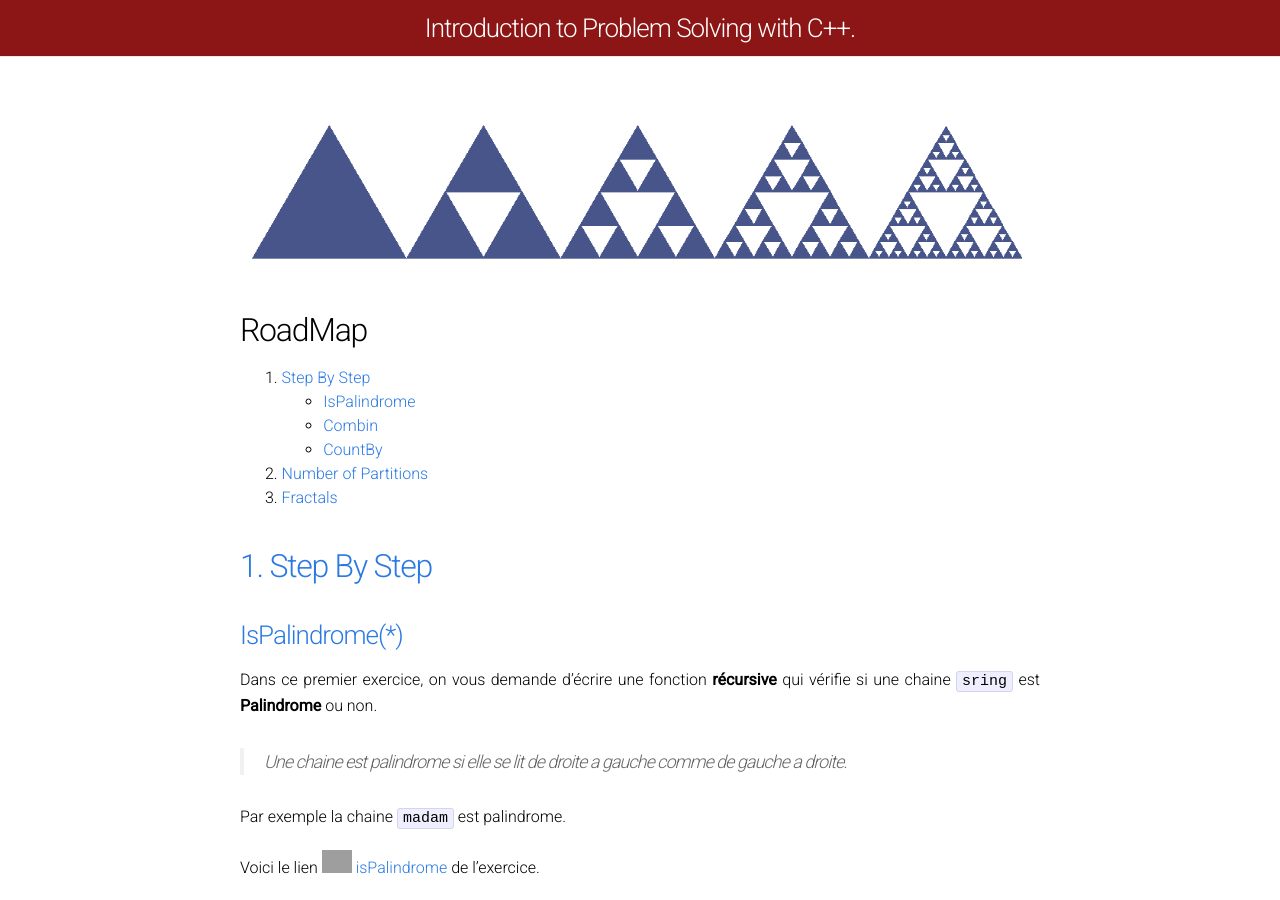
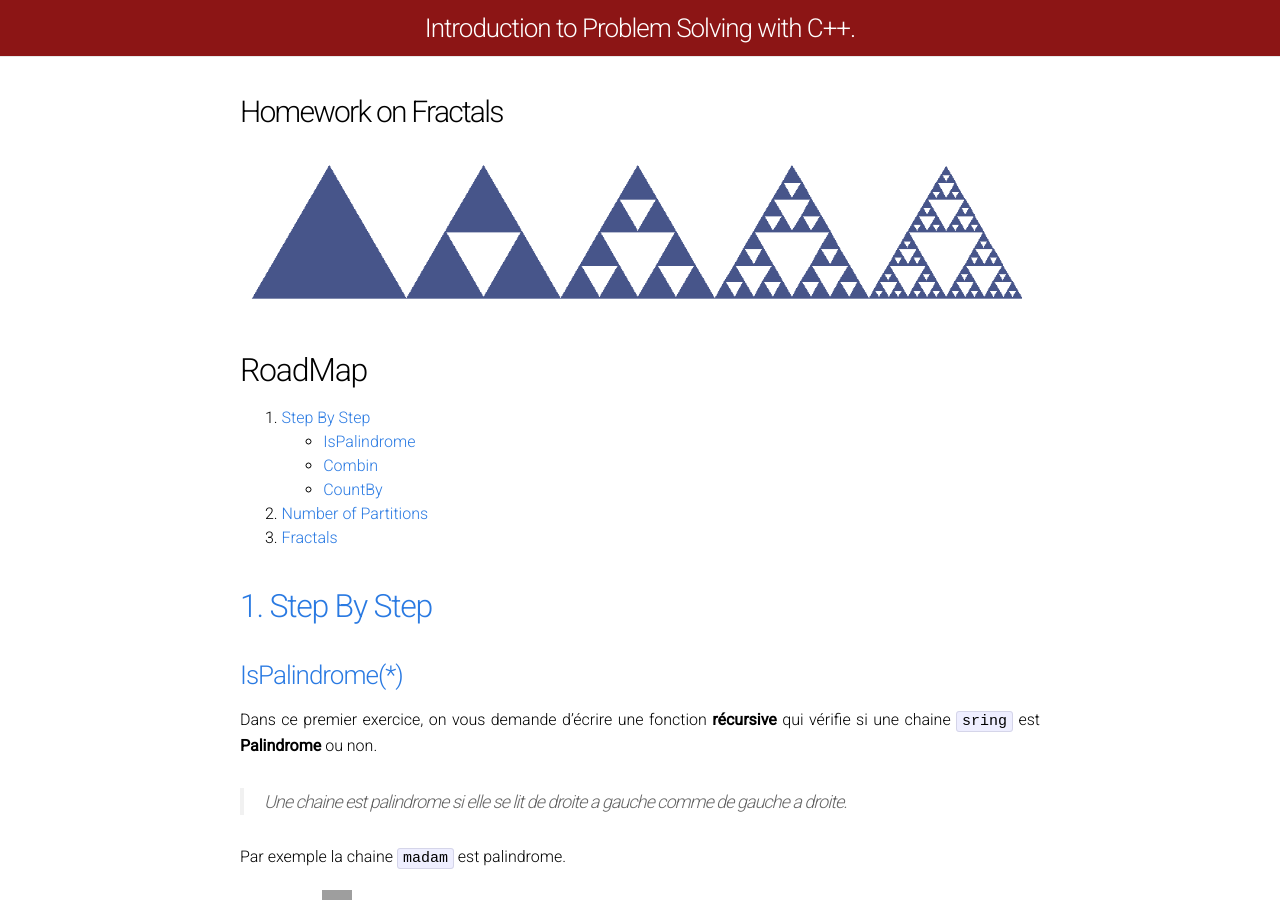
Before and after one commit to anassBelcaid/CS221, a Jekyll site: the page built from assignments/06_recurrence/fractals.md, in a window 1280 px wide and 900 px high. Built offline with Jekyll 4.4.1, drawn with Linux system fonts in a browser that asks for light colours; formulas are drawn with MathJax 3; grey boxes are pictures that could not be loaded.

Commit message:
Trying to find the bug

```diff
--- a/assignments/06_recurrence/fractals.md
+++ b/assignments/06_recurrence/fractals.md
@@ -1,6 +1,6 @@
 ---
 layout : page
-title  :
+title  :  Homework on Fractals
 date   :  2021/05/18
 permalink : /fractals/
 ---
```
